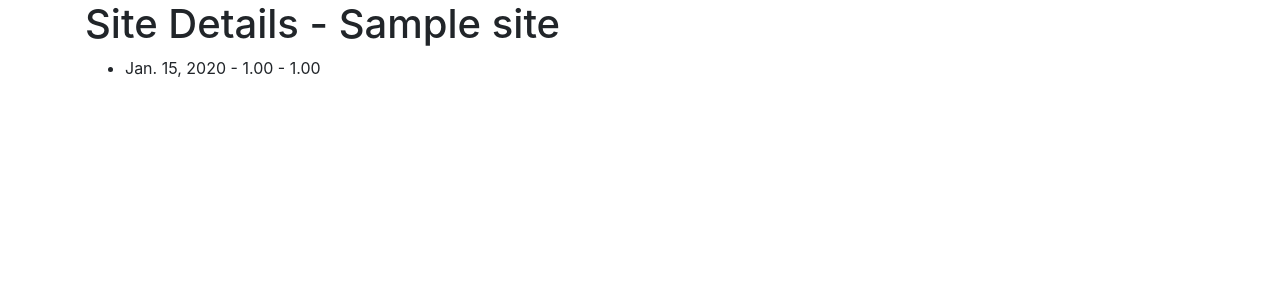
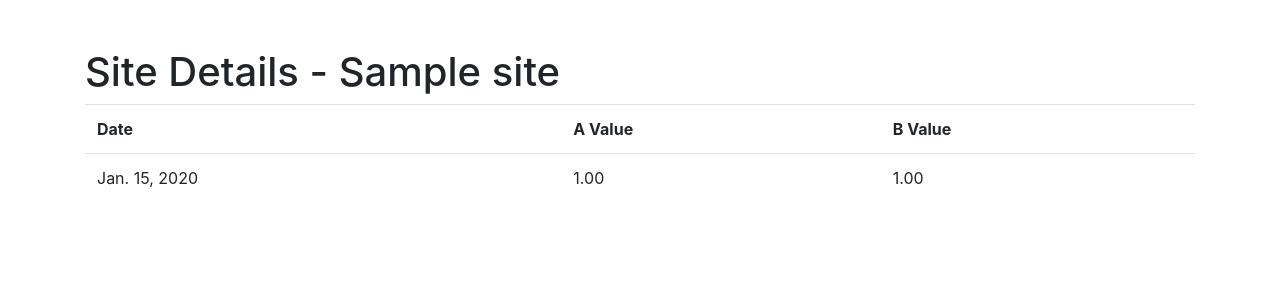
Before and after one commit to makerGeek/3megawatt, a Django app: page /sites/1 in a window 1280 px wide. Shown: the part 56-356 px from the top of the page. Run offline with Django 3.2, Linux system fonts and the light colour scheme; tables that the repository leaves empty hold one stand-in row (values such as "Sample post"); some libraries are stand-ins or nearby versions.

Commit message:
styled operations_list.html

```diff
--- a/sites/templates/sites/operations_list.html
+++ b/sites/templates/sites/operations_list.html
@@ -2,12 +2,26 @@
 
 
 {% block content %}
-            <h1>{% block title %}
+    <h1>{% block title %}
         Site Details - {{ site_name }}
     {% endblock %}</h1>
-<ul>
-{% for operation in object_list %}
-<li>{{ operation.date }}  - {{ operation.a_value }} - {{ operation.b_value }}</li>
-{% endfor %}
-</ul>
+
+    <table class="table">
+        <thead>
+        <tr>
+            <td><strong>Date</strong></td>
+            <td><strong>A Value</strong></td>
+            <td><strong>B Value</strong></td>
+        </tr>
+        </thead>
+
+
+        {% for operation in object_list %}
+            <tr>
+                <td>{{ operation.date }}</td>
+                <td>{{ operation.a_value }}</td>
+                <td>{{ operation.b_value }}</td>
+            </tr>
+        {% endfor %}
+    </table>
 {% endblock %}
--- a/templates/base.html
+++ b/templates/base.html
@@ -25,6 +25,8 @@
         </ul>
     </div>
 </nav>
+<br/>
+<br/>
 <div class="container">
 
 
```
